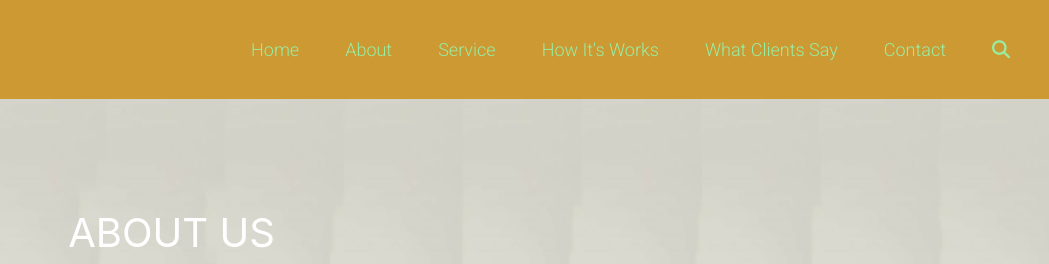
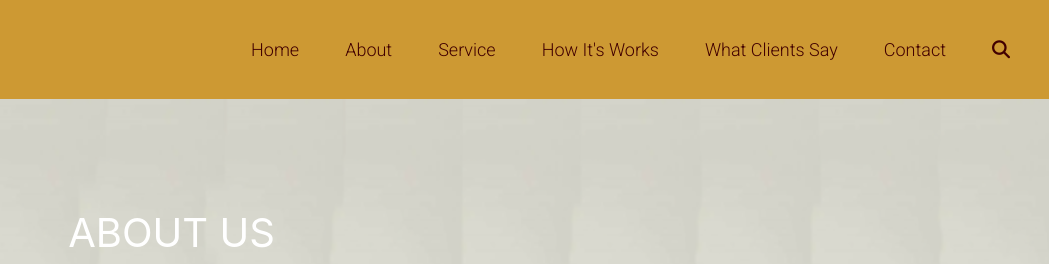
Before and after one commit to Thush110/Mlesna-Tea, a plain HTML site: page About-Us1.html in a window 1280 px wide. Shown: the top 264 px of the page, 231-1280 px from the left. Drawn offline with nearby package versions, Linux system fonts and the light colour scheme; some packages are replaced by stand-ins of ours; a script that the page names is missing.

Commit message:
commit 5

```diff
--- a/css-naveen/style.css
+++ b/css-naveen/style.css
@@ -95,8 +95,8 @@ body {
     font-size: 1.1rem;
     background-image: url(../imgs-naveen/bg12.png);
     background-size: 1400px 1200px;
-    background-repeat: no-repeat;
-    background-color: #aedabd;
+    background-repeat: 2;
+    background-color: #420001;
 
 }
 .col-md-4 p{
@@ -120,7 +120,7 @@ nav.navbar {
 }
 
 nav.navbar a, nav.navbar ul li a {
-    color: #97eea3 !important;
+    color: #420001 !important;
 }
 
 nav.navbar ul li {
--- a/css-naveen/style1.css
+++ b/css-naveen/style1.css
@@ -94,7 +94,7 @@ body {
     background-image: url(../imgs-naveen/bg12.png);
     background-size: 1400px 1200px;
     background-repeat: 2;
-    background-color: #aedabd;
+    background-color: #420001;
 
 }
 
@@ -188,7 +188,7 @@ nav.navbar {
 }
 
 nav.navbar a, nav.navbar ul li a {
-    color: #97eea3 !important;
+    color: #420001 !important;
 }
 
 nav.navbar ul li {
```
